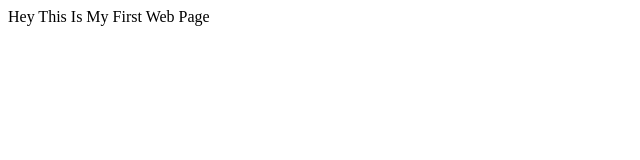
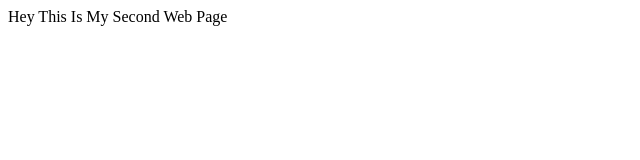
Before and after one commit to Swastika-shaw/Myfirstwebsite, a plain HTML site: page index.html in a window 1280 px wide. Shown: the full height of the page, 0-640 px from the left. Drawn offline with Linux system fonts and the light colour scheme.

Commit message:
Modify index.html for second web page content
Updated the content of the web page from 'My First Web Page' to 'My Second Web Page'.

```diff
--- a/index.html
+++ b/index.html
@@ -6,6 +6,6 @@
     <title>Swastika</title>
 </head>
 <body>
-    Hey This Is My First Web Page
+    Hey This Is My Second Web Page
 </body>
 </html>
```
